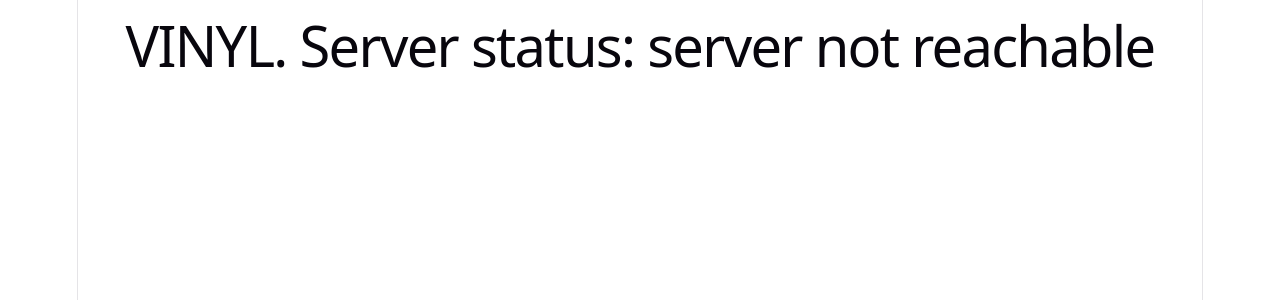
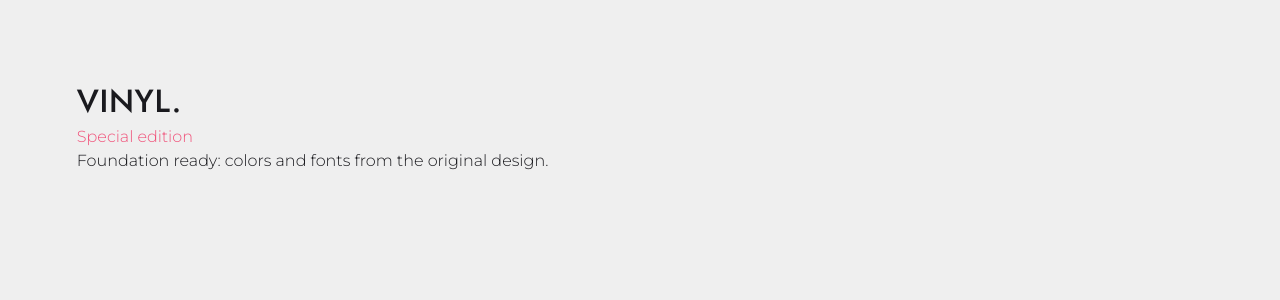
Before and after one commit to sarajordanov/vinyl-site, a React (Vite) app in the folder client/: page / in a window 1280 px wide. Shown: the top 300 px of the page. Built offline with nearby package versions, Linux system fonts and the light colour scheme; no server answers.

Commit message:
feat: add design tokens and fonts from the original design

```diff
--- a/client/index.html
+++ b/client/index.html
@@ -3,8 +3,12 @@
   <head>
     <meta charset="UTF-8" />
     <link rel="icon" type="image/svg+xml" href="/favicon.svg" />
+    <link rel="preconnect" href="https://fonts.googleapis.com" />
+    <link rel="preconnect" href="https://fonts.gstatic.com" crossorigin />
+    <link href="https://fonts.googleapis.com/css2?family=Jost:wght@400;500&family=Montserrat:ital,wght@0,300;0,400;0,600;1,300&display=swap" rel="stylesheet" />
+
     <meta name="viewport" content="width=device-width, initial-scale=1.0" />
-    <title>client</title>
+    <title>VINYL.</title>
   </head>
   <body>
     <div id="root"></div>
--- a/client/src/App.jsx
+++ b/client/src/App.jsx
@@ -1,16 +1,9 @@
-import { useEffect, useState } from "react";
-
 export default function App() {
-  // A box that remembers the server's answer. At first it says "checking..."
-  const [status, setStatus] = useState("checking...");
-
-  // This runs once, when the page opens
-  useEffect(() => {
-    fetch("/api/health")                         // ask the server
-      .then((res) => res.json())                 // read its answer
-      .then((data) => setStatus(data.status))    // put the answer in the box
-      .catch(() => setStatus("server not reachable")); // if something fails
-  }, []);
-
-  return <h1>VINYL. Server status: {status}</h1>;
+  return (
+    <main style={{ padding: "6vw" }}>
+      <h1>VINYL.</h1>
+      <p style={{ color: "var(--pink)" }}>Special edition</p>
+      <p>Foundation ready: colors and fonts from the original design.</p>
+    </main>
+  );
 }
--- a/client/src/index.css
+++ b/client/src/index.css
@@ -1,111 +1,36 @@
 :root {
-  --text: #6b6375;
-  --text-h: #08060d;
-  --bg: #fff;
-  --border: #e5e4e7;
-  --code-bg: #f4f3ec;
-  --accent: #aa3bff;
-  --accent-bg: rgba(170, 59, 255, 0.1);
-  --accent-border: rgba(170, 59, 255, 0.5);
-  --social-bg: rgba(244, 243, 236, 0.5);
-  --shadow:
-    rgba(0, 0, 0, 0.1) 0 10px 15px -3px, rgba(0, 0, 0, 0.05) 0 4px 6px -2px;
-
-  --sans: system-ui, 'Segoe UI', Roboto, sans-serif;
-  --heading: system-ui, 'Segoe UI', Roboto, sans-serif;
-  --mono: ui-monospace, Consolas, monospace;
-
-  font: 18px/145% var(--sans);
-  letter-spacing: 0.18px;
-  color-scheme: light dark;
-  color: var(--text);
-  background: var(--bg);
-  font-synthesis: none;
-  text-rendering: optimizeLegibility;
-  -webkit-font-smoothing: antialiased;
-  -moz-osx-font-smoothing: grayscale;
-
-  @media (max-width: 1024px) {
-    font-size: 16px;
-  }
+  --ink: #1a1a1e;
+  --paper: #efefef;
+  --pink: #f0527a;
+  --blue: #4a9bc8;
+  --line: #8a8a8a;
+  --font-heading: "Jost", sans-serif;
+  --font-body: "Montserrat", sans-serif;
 }
 
-@media (prefers-color-scheme: dark) {
-  :root {
-    --text: #9ca3af;
-    --text-h: #f3f4f6;
-    --bg: #16171d;
-    --border: #2e303a;
-    --code-bg: #1f2028;
-    --accent: #c084fc;
-    --accent-bg: rgba(192, 132, 252, 0.15);
-    --accent-border: rgba(192, 132, 252, 0.5);
-    --social-bg: rgba(47, 48, 58, 0.5);
-    --shadow:
-      rgba(0, 0, 0, 0.4) 0 10px 15px -3px, rgba(0, 0, 0, 0.25) 0 4px 6px -2px;
-  }
-
-  #social .button-icon {
-    filter: invert(1) brightness(2);
-  }
+* {
+  box-sizing: border-box;
+  margin: 0;
 }
 
 body {
-  margin: 0;
-}
-
-#root {
-  width: 1126px;
-  max-width: 100%;
-  margin: 0 auto;
-  text-align: center;
-  border-inline: 1px solid var(--border);
-  min-height: 100svh;
-  display: flex;
-  flex-direction: column;
-  box-sizing: border-box;
+  background: var(--paper);
+  color: var(--ink);
+  font-family: var(--font-body);
+  font-weight: 300;
+  line-height: 1.5;
 }
 
 h1,
-h2 {
-  font-family: var(--heading);
+h2,
+h3 {
+  font-family: var(--font-heading);
   font-weight: 500;
-  color: var(--text-h);
+  text-transform: uppercase;
+  letter-spacing: 0.02em;
 }
 
-h1 {
-  font-size: 56px;
-  letter-spacing: -1.68px;
-  margin: 32px 0;
-  @media (max-width: 1024px) {
-    font-size: 36px;
-    margin: 20px 0;
-  }
+a {
+  color: inherit;
+  text-decoration: none;
 }
-h2 {
-  font-size: 24px;
-  line-height: 118%;
-  letter-spacing: -0.24px;
-  margin: 0 0 8px;
-  @media (max-width: 1024px) {
-    font-size: 20px;
-  }
-}
-p {
-  margin: 0;
-}
-
-code,
-.counter {
-  font-family: var(--mono);
-  display: inline-flex;
-  border-radius: 4px;
-  color: var(--text-h);
-}
-
-code {
-  font-size: 15px;
-  line-height: 135%;
-  padding: 4px 8px;
-  background: var(--code-bg);
-}
```
